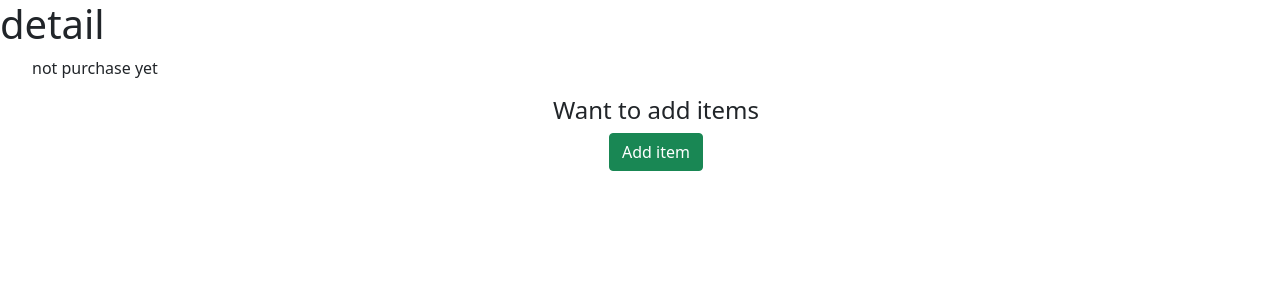
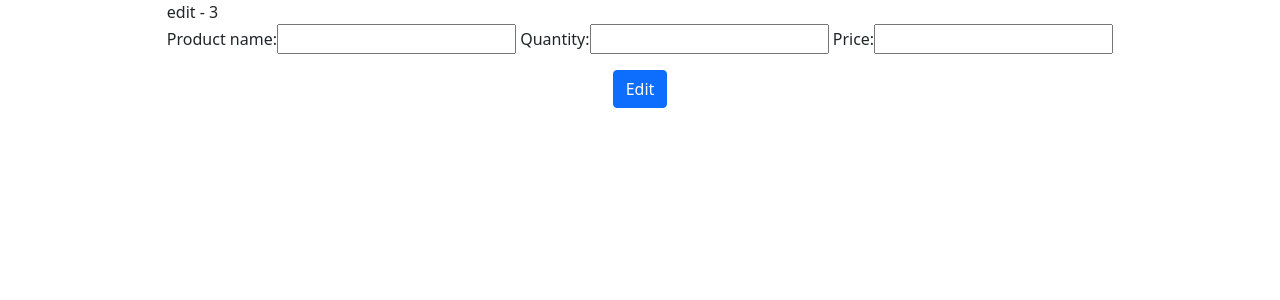
Before and after one commit to Prakash617/Udharo-blog-app, a Django app: page /udharo/edit/3/ in a window 1280 px wide. Shown: the top 300 px of the page. Run offline with Django 3.2, Linux system fonts and the light colour scheme; data comes from the database, SQL or seed files in the repository; both versions use the stored data as it was after the commit; some libraries are stand-ins or nearby versions.

Commit message:
feature added

```diff
--- a/blogapi/settings.py
+++ b/blogapi/settings.py
@@ -40,8 +40,14 @@
     'api',
     'udharo',
     'rest_framework',
+    "crispy_forms",
+    "crispy_bootstrap5",
 
 ]
+
+CRISPY_ALLOWED_TEMPLATE_PACKS = "bootstrap5"
+
+CRISPY_TEMPLATE_PACK = "bootstrap5"
 
 MIDDLEWARE = [
     'django.middleware.security.SecurityMiddleware',
--- a/udharo/forms.py
+++ b/udharo/forms.py
@@ -10,9 +10,38 @@
         # specify fields to be used
         fields = ["customer_name"]
 
+class ProductsForm(forms.ModelForm):
+    class Meta:
+        model = Product
+        # customer = forms.ModelChoiceField(Customer.objects.all())
+        # specify fields to be used
+        fields = ["customer","product_name","quantity","price"]
+        # widgets = {
+        #     'customer': forms.HiddenInput(),
+        # }
+
+        # def clean_nameofdata(self):
+        #     data = self.cleaned_data['customer']
+            # do some stuff
+            # return data
+
+
 class ProductForm(forms.ModelForm):
     class Meta:
+
         model = Product
 
-        # specify fields to be used
-        fields = ["customer","product_name","quantity","price"]
+        fields = ["product_name","quantity","price"]
+        # widgets = {
+        #     'customer': forms.HiddenInput(),
+        # }
+        # def save(self, commit=True):
+        #     instance = super().save(commit)
+        #     # set Car reverse foreign key from the Person model
+        #     instance.car_set.add(self.cleaned_data['customer'])
+        #     return instance
+
+        # def clean_field(self):
+        #     data = self.cleaned_data.get("product_name")
+
+        #     return data
--- a/udharo/models.py
+++ b/udharo/models.py
@@ -16,10 +16,10 @@
 
 
 class  Product(models.Model):
-    customer = models.ForeignKey(Customer , on_delete=models.CASCADE)
+    customer = models.ForeignKey(Customer , on_delete=models.CASCADE, related_name="customerP")
     product_name = models.CharField(max_length=50)
-    quantity = models.IntegerField()
-    price = models.IntegerField()
+    quantity = models.PositiveIntegerField()
+    price = models.PositiveIntegerField()
     created_at = models.DateField(auto_now=True)
     updated_at = models.DateField(auto_now_add=True)
 
--- a/udharo/templates/base.html
+++ b/udharo/templates/base.html
@@ -1,3 +1,5 @@
+
+{% load crispy_forms_tags %}
 <!doctype html>
 <html lang="en">
   <head>
--- a/udharo/templates/detail.html
+++ b/udharo/templates/detail.html
@@ -22,6 +22,7 @@
 
         {%else%}
 
+        <h1 class="text-center">Customer Name:{{customer.customer_name}}</h1>
         {% for product in products%}
         <li>Product Name:{{product.product_name}}</li>
         <li>Quantity:{{product.quantity}}</li>
@@ -32,20 +33,24 @@
         <div class="d-flex justify-content-evenly">
             <div>
 
-                <a href="{%url 'edit' product.id %}"></a><button type="button" class="btn btn-success">Edit</button>
+                <a href="{% url 'edit' product.id %}"><button type="button" class="btn btn-success">Edit{{product.id}}</button></a>
             </div>
             <div>
 
-                <a href="{%url 'delete' product.id %}"><button type="button" class="btn btn-danger">Delete{{product.id}}</button></a>
+                <a href="{% url 'delete' product.id %}"><button type="button" class="btn btn-danger">Delete{{product.id}}</button></a>
             </div>
         </div>
         <hr>
         {%endfor%}
         {%endif%}
         <div class="text-center">
+            <form action="{% url 'detail' customer.id %}" method="post">
+                {% csrf_token %}
 
-            <h4>Want to add items</h4>
-            <button class="btn btn-success">Add item</button>
+                <h4>Want to add items</h4>
+                {{product_form.as_p}}
+                <button class="btn btn-success">Add item</button>
+            </form>
         </div>
     </ul>
 
--- /dev/null
+++ b/udharo/templates/edit.html
@@ -0,0 +1,21 @@
+{% extends 'base.html' %}
+
+{% block content %}
+
+edit - {{product.id}}
+<br />
+<form action="{% url 'edit' product.id %}" method="post">
+{% csrf_token %}
+    {{product_form}}
+    <br>
+    <div class="d-flex justify-content-center my-3">
+        <div>
+
+            <input type="submit" class="btn btn-primary "  value="Edit">
+        </div>
+
+    </div>
+</form>
+
+
+{% endblock content %}
--- a/udharo/urls.py
+++ b/udharo/urls.py
@@ -6,6 +6,7 @@
 
     path('',views.Home.as_view(), name='home'),
     path('detail/<int:id>/',views.Detail.as_view(), name='detail'),
+    # path('detail/',views.Detail.as_view(), name='detail'),
     path('delete/<int:id>/',views.Delete.as_view(), name='delete'),
     path('edit/<int:id>/',views.Edit.as_view(), name='edit'),
 
--- a/udharo/views.py
+++ b/udharo/views.py
@@ -2,7 +2,7 @@
 from django.http import HttpResponse
 from django.shortcuts import redirect, render
 from .models import Product,Customer
-from .forms import ProductForm,CustomerForm
+from .forms import ProductForm,CustomerForm,ProductsForm
 
 # Create your views here.
 # def home(request):
@@ -33,9 +33,12 @@
   def get(self, request, *args, **kwargs):
     customer = Customer.objects.all()
     customer_form = CustomerForm()
+    product_form = ProductsForm()
+
 
 
     context = {}
+    context['product_form'] = product_form
     context['customer'] = customer
     context['customer_form'] = customer_form
 
@@ -49,8 +52,6 @@
         form.save()
         return redirect("home")
 
-
-
     return render(request, "home.html",{"message" : "form not submited"})
 
 class Detail(views.View):
@@ -59,31 +60,69 @@
     id = kwargs['id']
 
     customer = Customer.objects.get(id = id)
-    product  = customer.product_set.all()
+    product  = customer.customerP.all().order_by("-updated_at")
+    product_form = ProductsForm()
 
 
     context = {}
     context['products'] = product
-    context['cutomer_id'] = customer.id
+    context['customer'] = customer
+    context['product_form'] = product_form
 
 
 
     return render(request, "detail.html",context)
+
+  def post(self, request, *args, **kwargs):
+
+    id = kwargs['id']
+
+    customer = Customer.objects.get(id = id)
+    # product = customer.product_all()
+
+    form = ProductsForm(request.POST or None,auto_id=True,)
+    if form.is_valid():
+      obj = form.save(commit=False)
+      print(type(obj.customer))
+      obj.customer = customer
+      print('form save')
+      form.save(commit=True)
+      return redirect("detail",customer.id)
+    context = {}
+
+    context['message'] = 'Edit fail'
+    return render(request,"detail.html",context)
 
 class Edit(views.View):
   def get(self, request, *args, **kwargs):
 
     id = kwargs['id']
 
-    customer = Customer.objects.get(id = id)
-    product  = customer.product_set.all()
+    product = Product.objects.get(id = id)
+    product_form = ProductForm()
+    print(product ,'jri')
+    context = {}
+    context['product'] = product
+    context['product_form'] = product_form
+    return render(request, "edit.html",context)
 
+  def post(self, request, *args, **kwargs):
+
+    id = kwargs['id']
+
+    product = Product.objects.get(id = id)
+    customer_id = product.customer.id
+    form = ProductForm(request.POST or None, instance = product)
+    if form.is_valid():
+      form.save()
+      return redirect("detail",customer_id)
     context = {}
-    context['products'] = product
+
+    context['message'] = 'Edit fail'
 
 
 
-    return render(request, "detail.html",context)
+    return render(request, "edit.html",context)
 
 class Delete(views.View):
   def get(self, request, *args, **kwargs):
```
Also changed, not shown: udharo/templates/home.html (+16 -1 lines), db.sqlite3.
